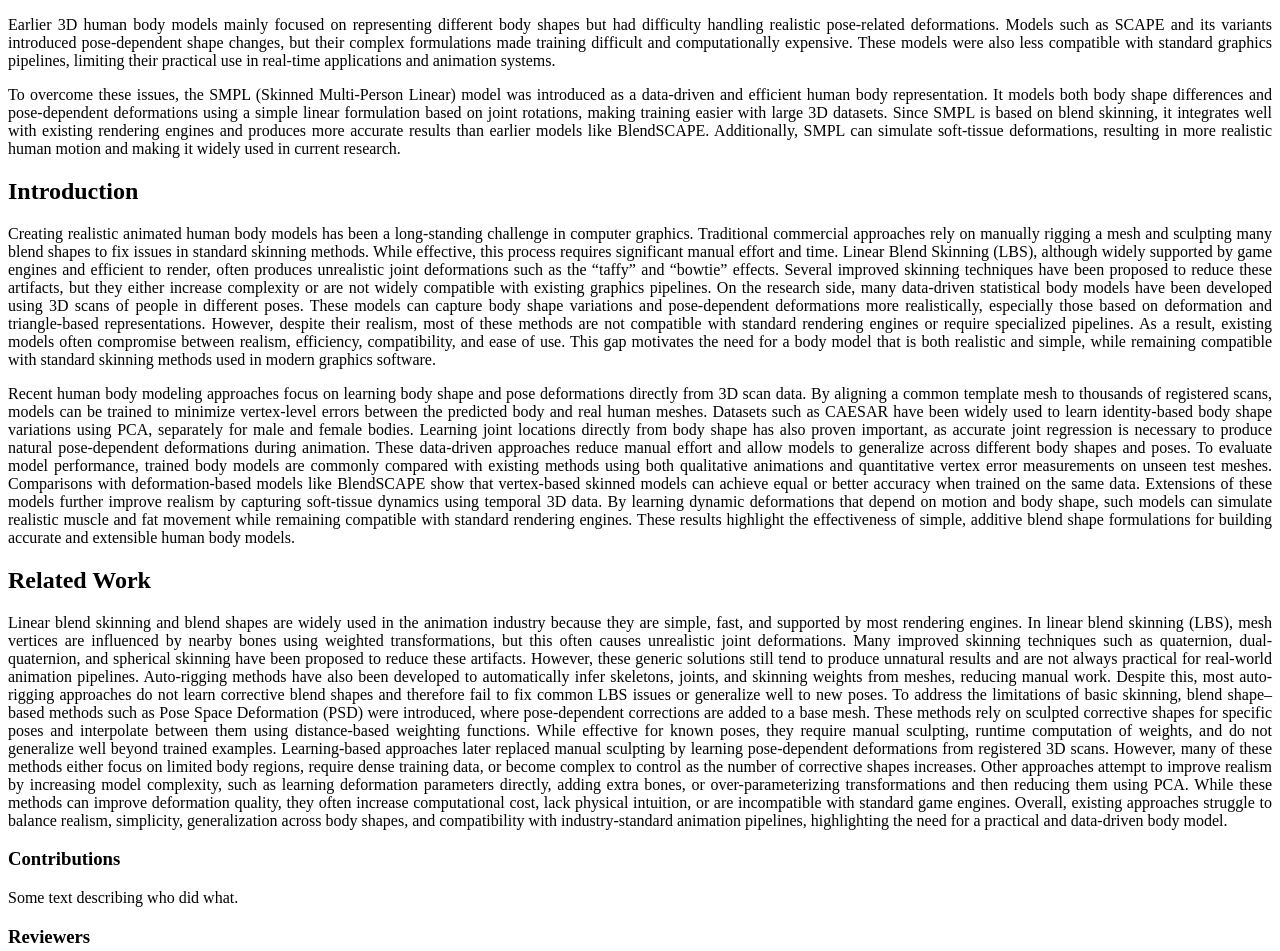
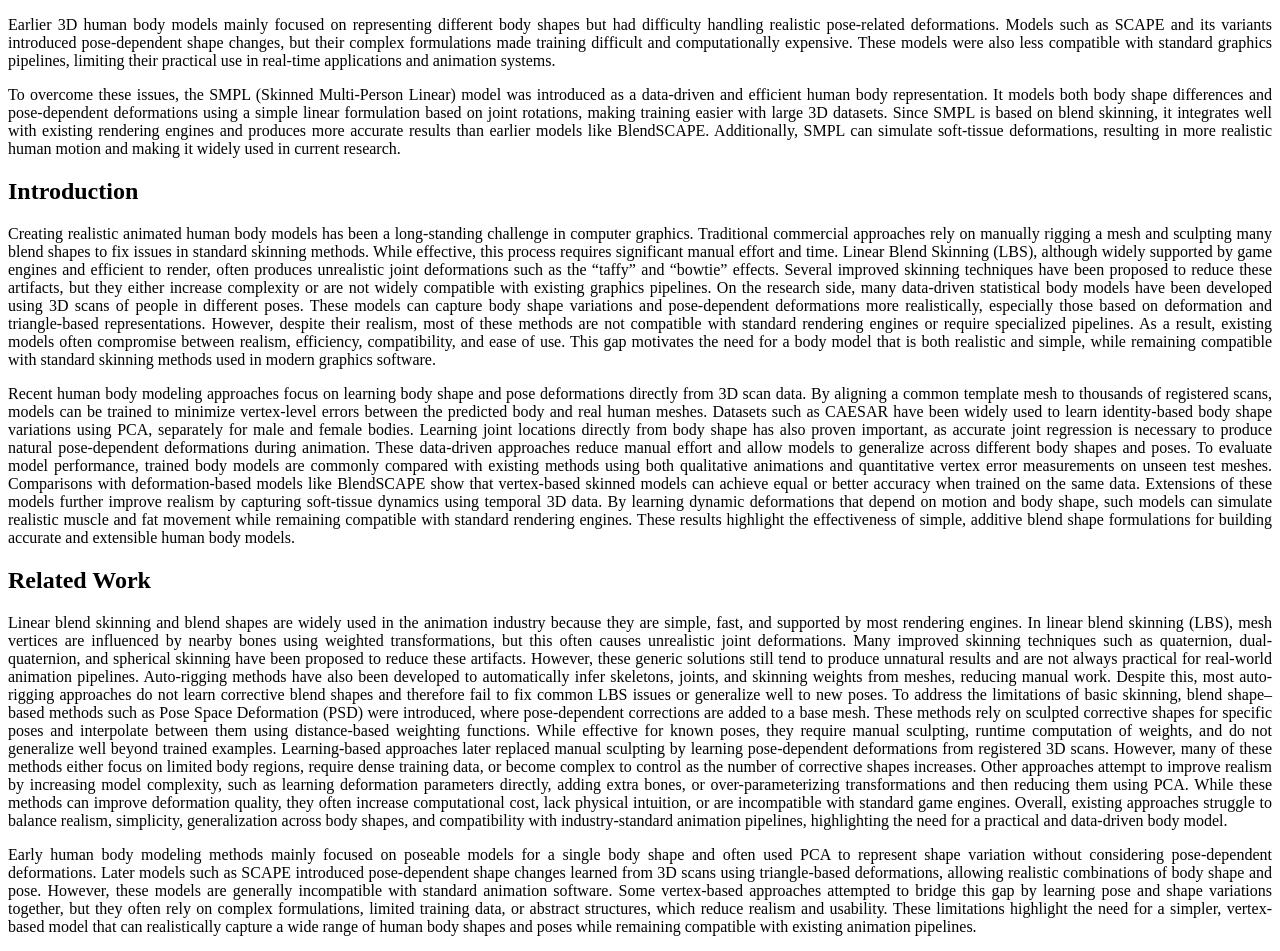
Before and after one commit to ajasdaison/h3d-distill, a website: page examples/index.html in a window 1280 px wide. Shown: the top 951 px of the page. Drawn offline with Linux system fonts and the light colour scheme.

Commit message:
Add discussion on early human body modeling methods

```diff
--- a/examples/index.html
+++ b/examples/index.html
@@ -62,6 +62,9 @@ To address the limitations of basic skinning, blend shape–based methods such a
 
 Other approaches attempt to improve realism by increasing model complexity, such as learning deformation parameters directly, adding extra bones, or over-parameterizing transformations and then reducing them using PCA. While these methods can improve deformation quality, they often increase computational cost, lack physical intuition, or are incompatible with standard game engines. Overall, existing approaches struggle to balance realism, simplicity, generalization across body shapes, and compatibility with industry-standard animation pipelines, highlighting the need for a practical and data-driven body model.
       </p>
+      <p>
+        Early human body modeling methods mainly focused on poseable models for a single body shape and often used PCA to represent shape variation without considering pose-dependent deformations. Later models such as SCAPE introduced pose-dependent shape changes learned from 3D scans using triangle-based deformations, allowing realistic combinations of body shape and pose. However, these models are generally incompatible with standard animation software. Some vertex-based approaches attempted to bridge this gap by learning pose and shape variations together, but they often rely on complex formulations, limited training data, or abstract structures, which reduce realism and usability. These limitations highlight the need for a simpler, vertex-based model that can realistically capture a wide range of human body shapes and poses while remaining compatible with existing animation pipelines.
+      </p>
       <!-- Example code block -->
       <!--
       <d-code block language="python">
```
